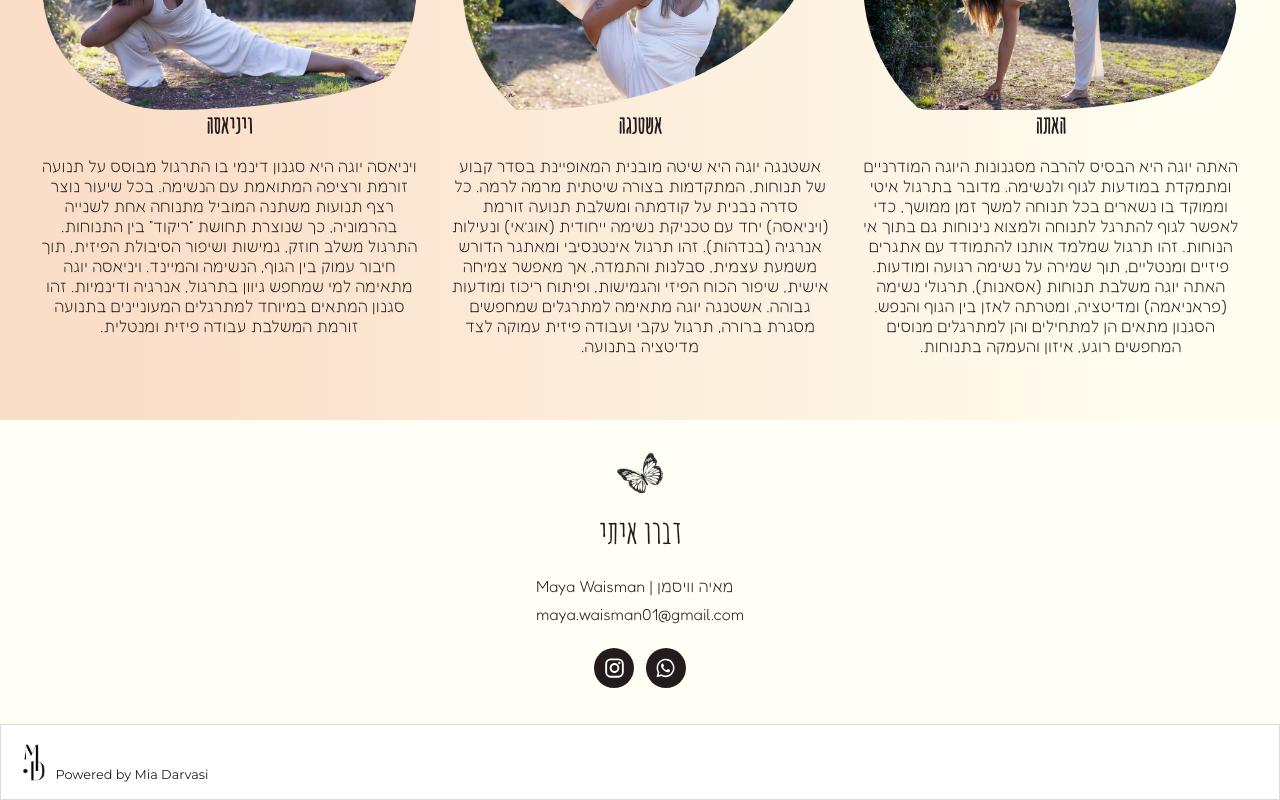
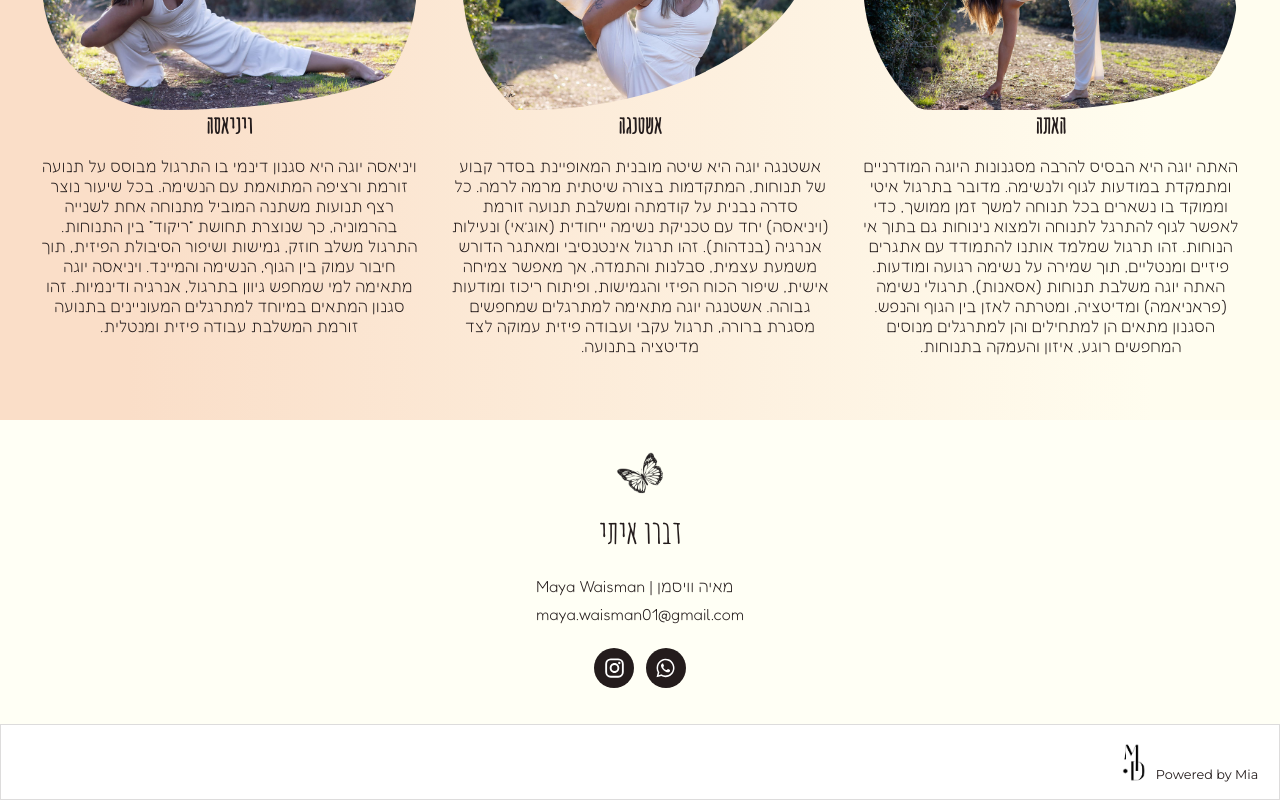
Before and after one commit to MiaDarvasi/MayuWay, a React (Vite) app: page /yoga in a window 1280 px wide. Shown: the part 391-1191 px from the top of the page. Built offline with nearby package versions, Linux system fonts and the light colour scheme.

Commit message:
update watermark

```diff
--- a/src/assets/style/cmps/watermark.css
+++ b/src/assets/style/cmps/watermark.css
@@ -1,7 +1,7 @@
 .watermark {
     padding-block: 0.8rem;
     display: flex;
-    justify-content: start;
+    justify-content: end;
     background-color: white;
     border: 0.5px solid rgb(221, 220, 220);
 }
--- a/src/cmps/Watermark.jsx
+++ b/src/cmps/Watermark.jsx
@@ -6,7 +6,7 @@ export function Watermark() {
             <a href="https://miadarvasi.netlify.app/" target="blank">
                 <img src={mylogo} />
             </a>
-            <p>Powered by Mia Darvasi</p>
+            <p>Powered by Mia</p>
         </section>
     </section>
 }
```
